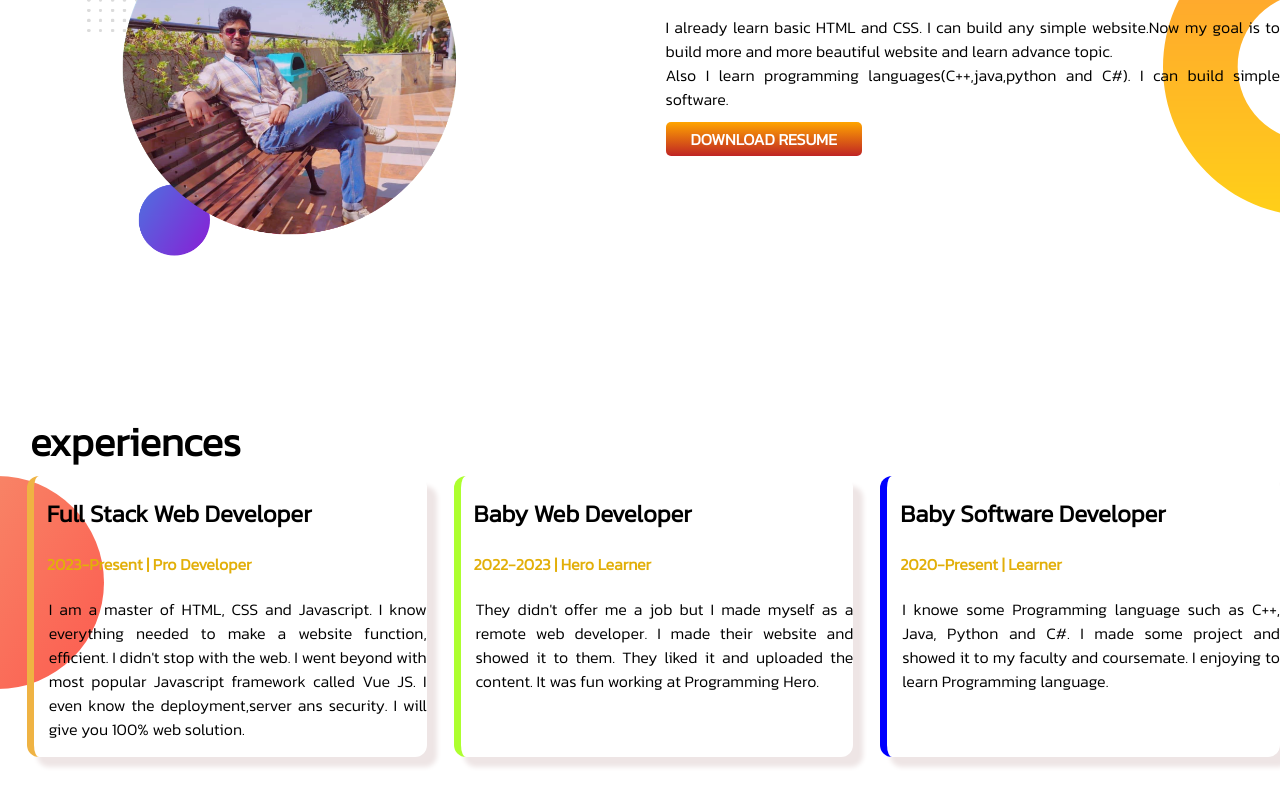
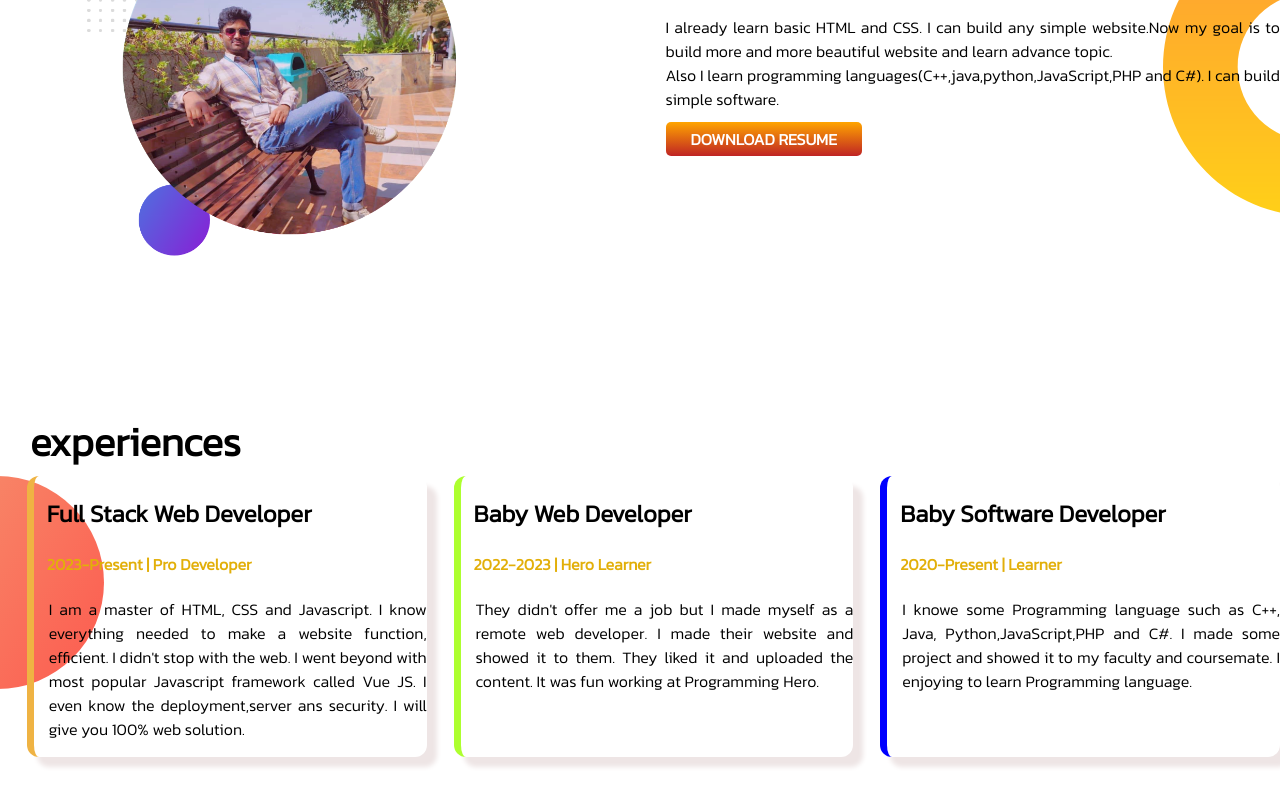
Before and after one commit to Shohidul203/portfolio, a plain HTML site: page index.html in a window 1280 px wide. Shown: the part 700-1506 px from the top of the page. Drawn offline with Linux system fonts and the light colour scheme.

Commit message:
added cv

```diff
--- a/index.html
+++ b/index.html
@@ -44,7 +44,8 @@
             <h1>Dream Big</h1>
             <h3>Become a developer</h3>
             <p> I already learn basic HTML and CSS. I can build any simple website.Now my goal is to build more and more
-                beautiful website and learn advance topic.<br> Also I learn programming languages(C++,java,python and
+                beautiful website and learn advance topic.<br> Also I learn programming
+                languages(C++,java,python,JavaScript,PHP and
                 C#). I
                 can build simple software.
             </p>
@@ -84,7 +85,7 @@
                 <h2>Baby Software Developer</h2>
                 <h4 class="name-color">2020-Present | Learner</h4>
                 <p>
-                    I knowe some Programming language such as C++, Java, Python and C#. I made some project and showed
+                    I knowe some Programming language such as C++, Java, Python,JavaScript,PHP and C#. I made some project and showed
                     it to my faculty and coursemate. I enjoying to learn Programming language.
 
                 </p>
```
